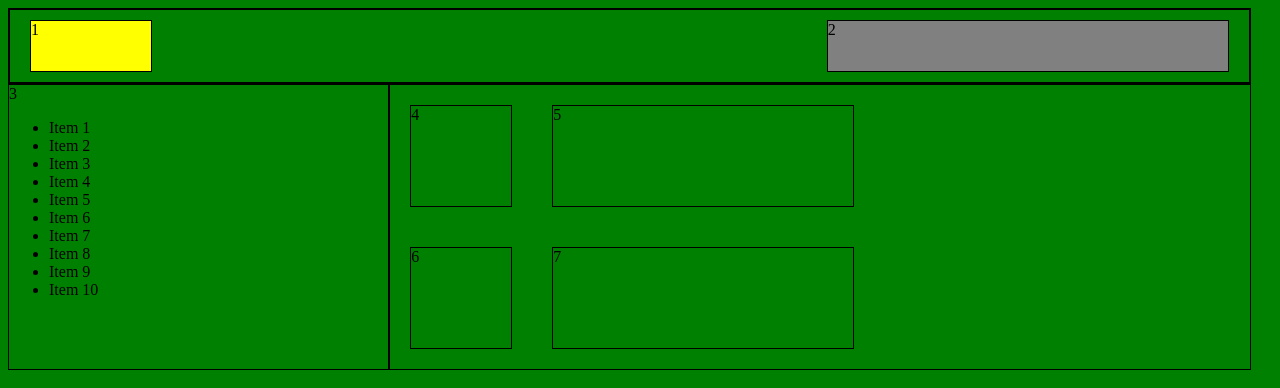
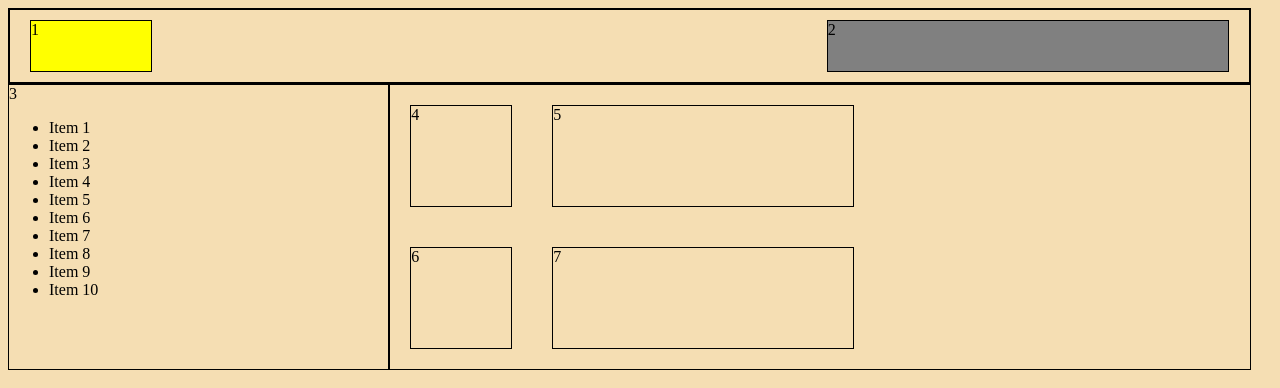
Before and after one commit to lucaslera91/clase10, a plain HTML site: page index.html in a window 1280 px wide. Drawn offline with Linux system fonts and the light colour scheme.

Commit message:
back to weat

```diff
--- a/sass/_main.scss
+++ b/sass/_main.scss
@@ -1,4 +1,4 @@
-body{background-color: green;}
+body{background-color: wheat;}
 main{
     display: flex;
 }
```
Also changed, not shown: css/style.css.
